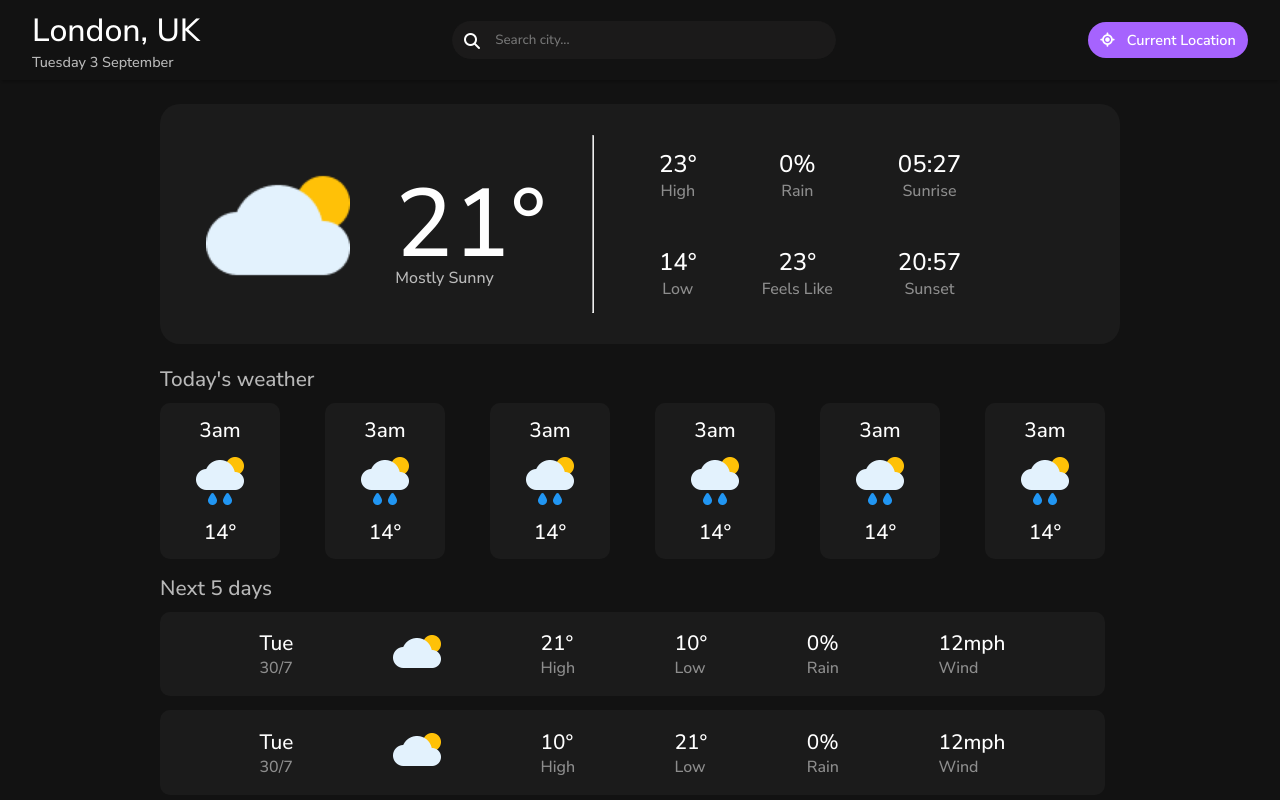
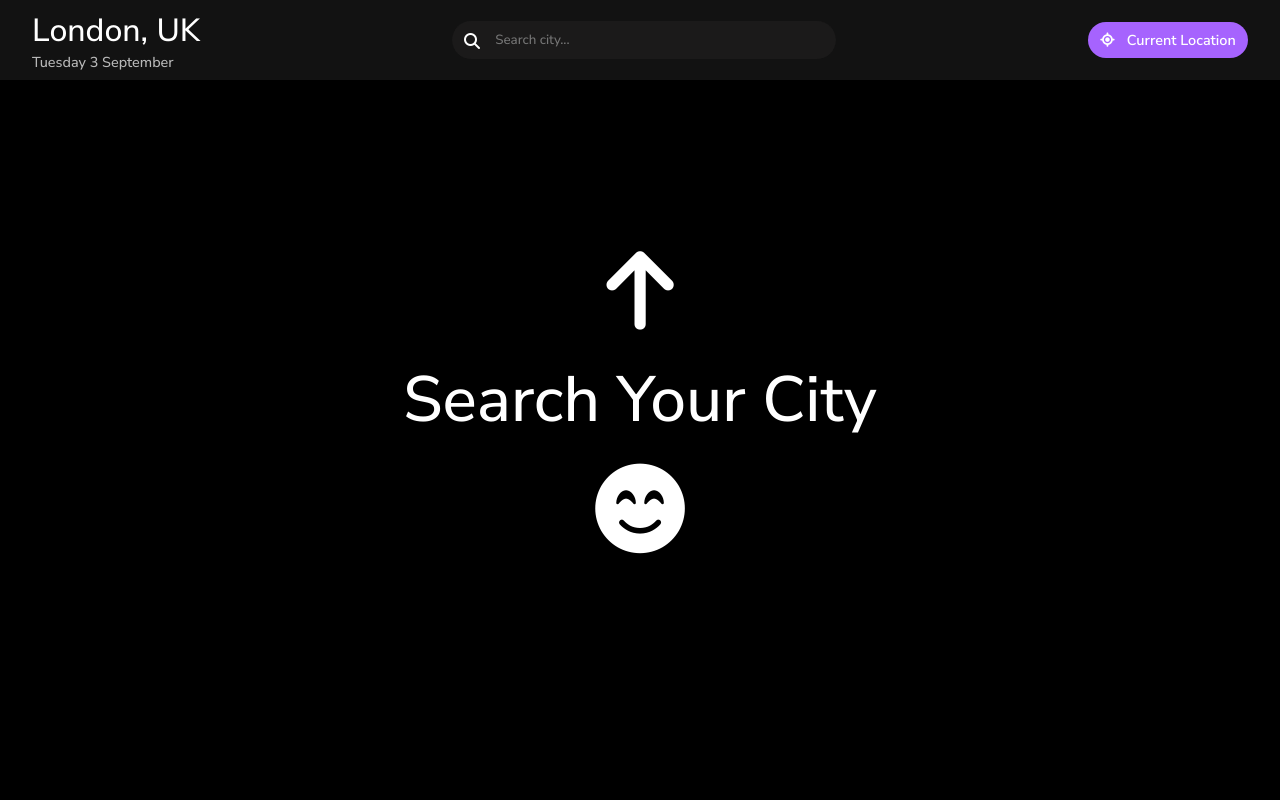
Before and after one commit to Dishank-Sharma/WeatherWise, a plain HTML site: page index.html in a window 1280 px wide. Shown: the top 800 px of the page. Drawn offline with nearby package versions, Linux system fonts and the light colour scheme.

Commit message:
css commited

```diff
--- a/assets/css/style.css
+++ b/assets/css/style.css
@@ -172,7 +172,7 @@ header #currentLocation span {
 -------------------------------*/
 section {
     transition: 1.2s ease-in-out;
-    /* transform: translateX(-100%); */
+    transform: translateX(-100%);
 }
 
 /* ----------------------------
@@ -348,7 +348,7 @@ hr {
 }
 
 #starter_page {
-    display: none;
+    display: flex;
     position: fixed;
     width: 100%;
     height: 100%;
```
